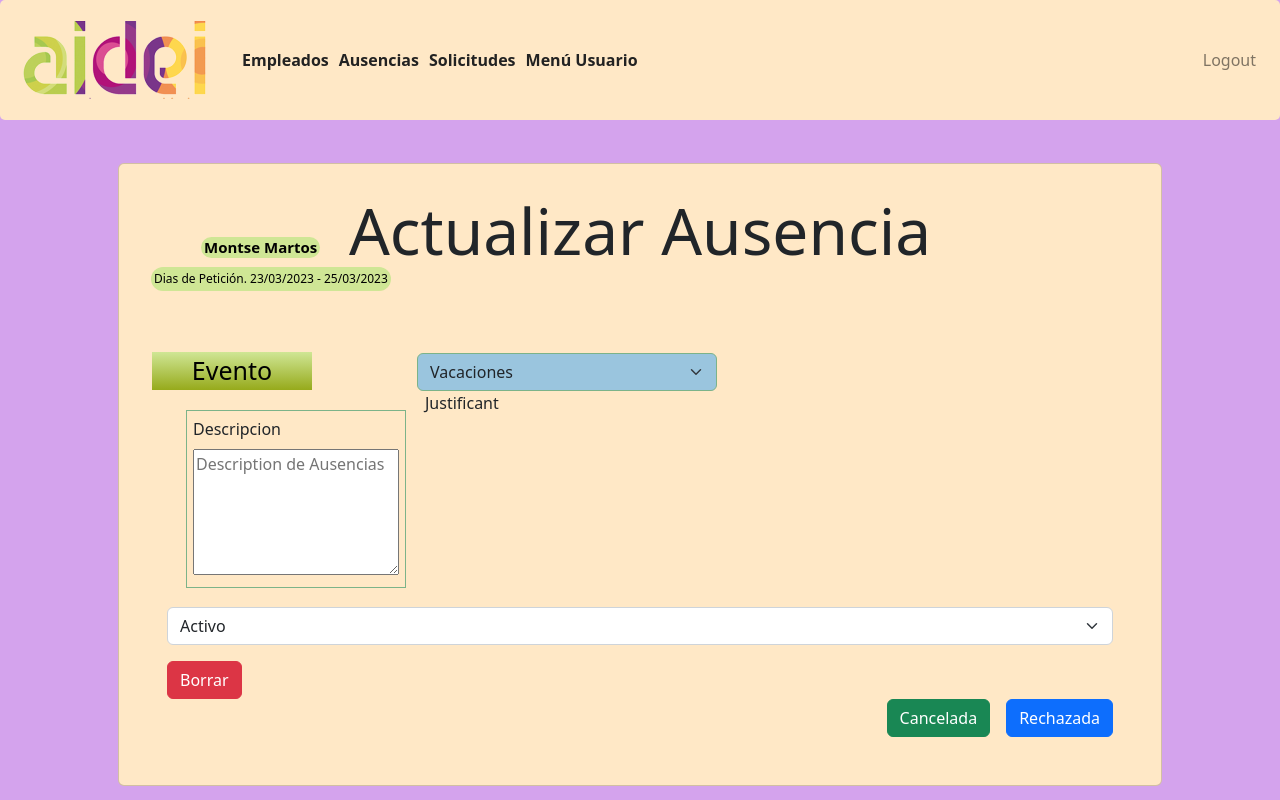
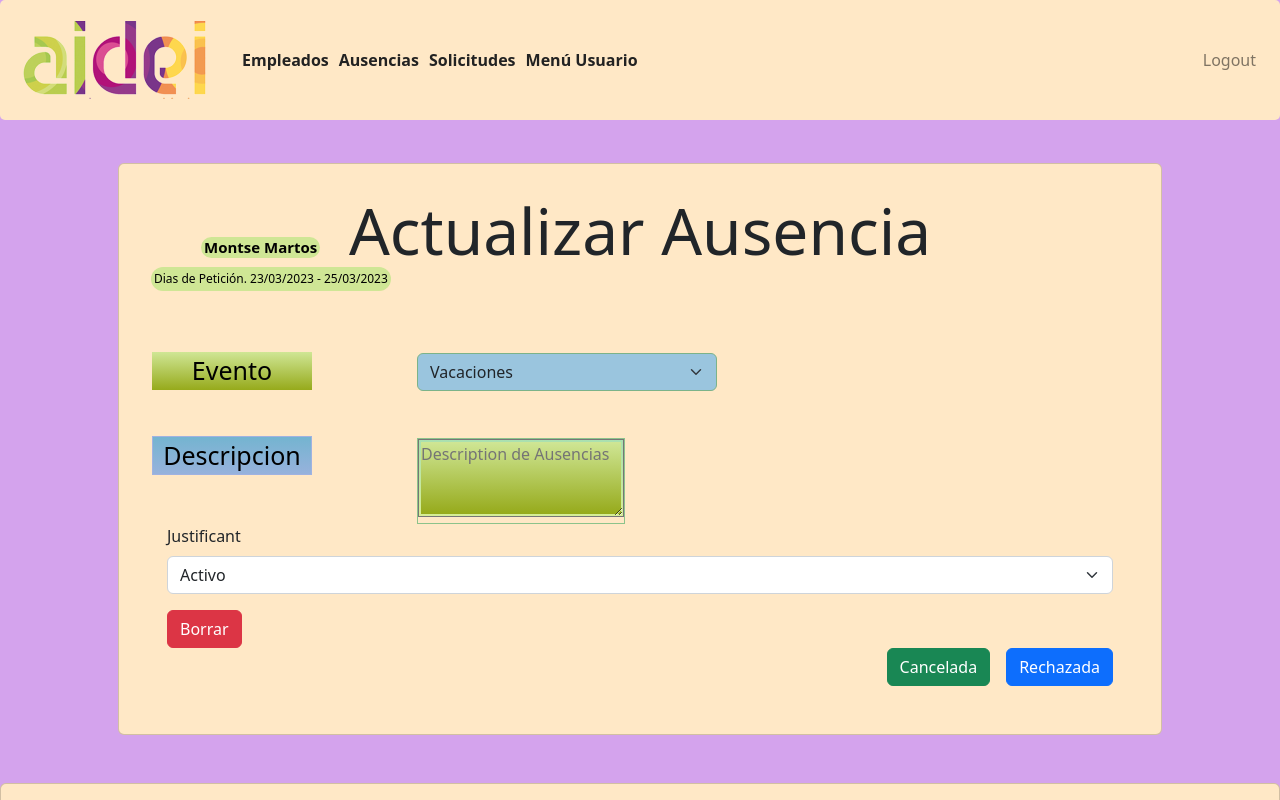
Before and after one commit to birdsinyourgarden/front-end-react-final-proyect, a React (Vite) app: page /absences in a window 1280 px wide. Shown: the top 800 px of the page. Built offline with nearby package versions, Linux system fonts and the light colour scheme; a web font is replaced by a local one.

Commit message:
add styles to the textarea

```diff
--- a/src/views/absences/Absences.css
+++ b/src/views/absences/Absences.css
@@ -60,14 +60,33 @@
         border: 1px solid rgb(124, 179, 137);
 }
 
-.description {
+.DescriptionTitle {
+  max-width: 160px;
+  font-size: 25px;
+  color: #000;
+  margin-left: -15px;
+  margin-top: 45px;
+  display: flex;
+  justify-content: center;
+  align-items: center;
+  border: 1px solid rgb(160, 178, 225);
+  background:
+  linear-gradient(#74b4d0, #97b2dc) content-box,
+  linear-gradient(#6f92b9, #d7ed96) border-box;
+}
+
+.Description {
   max-width: max-content;
-  flex-direction: column;
-  align-self: flex-end;
-  float: left;
-  margin: 19px;
-  padding: 6px;
-  border: 1px solid rgb(124, 179, 137);
+  margin-left: 250px;
+  margin-top: -45px;
+  border: 1px solid rgb(140, 195, 139);
+  }
+
+  textarea {
+    background:
+  linear-gradient(#CFE695, #96AA1B) content-box,
+  linear-gradient(#a9e0b0, #d7ed96) border-box;
+  color: rgb(4, 4, 4);
 
 }
 
--- a/src/views/absences/Absences.jsx
+++ b/src/views/absences/Absences.jsx
@@ -39,9 +39,12 @@ const  Absences= () => {
                         </Form.Select>
                   </Form.Group>
 
-               <Form.Group className="description" controlId="description">
-                  <Form.Label>Descripcion</Form.Label>
-                     <textarea type="text" placeholder="Description de Ausencias" rows="5"/>
+               <Form.Group controlId="description">
+                  <Form.Label class="DescriptionTitle">Descripcion</Form.Label>
+               </Form.Group>
+
+               <Form.Group class="Description">
+                     <textarea type="text" placeholder="Description de Ausencias" rows="3"/>
                </Form.Group>
 
                <Form.Group className="mb-3" controlId="justify">
```
